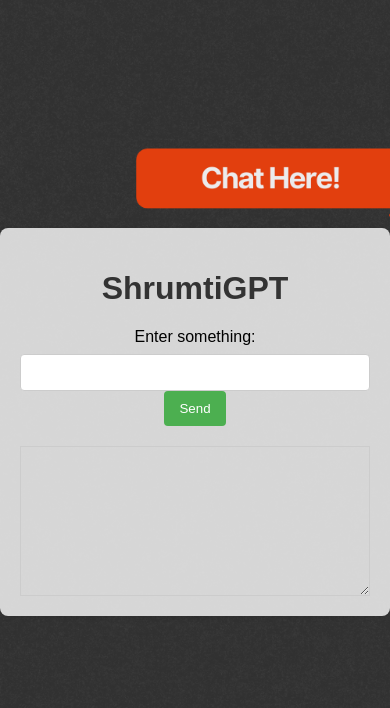
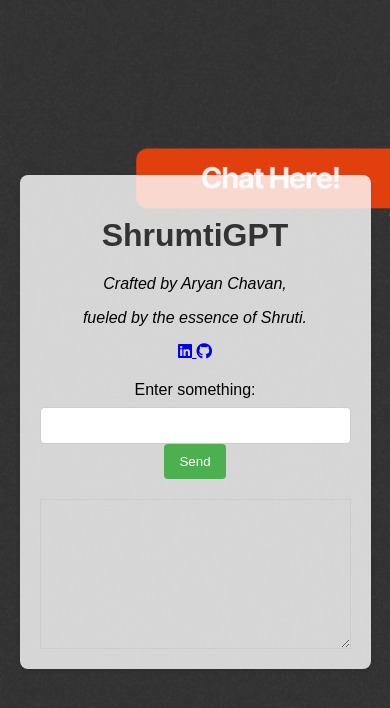
Before and after one commit to CureXMedia/Aryan_Express_Learning, a website built with Vite: page frontend/index.html in a window 390 px wide. Built offline with nearby package versions, Linux system fonts and the light colour scheme.

Commit message:
UI CHANGED ADDED GITHUB AND LINKEDIN

```diff
--- a/backend/config.js
+++ b/backend/config.js
@@ -2,3 +2,4 @@ import 'dotenv/config.js'
 
 export const OPENAI_API_KEY = process.env.OPENAI_API_KEY;
 export const MONGODB_URI = process.env.MONGODB_URI;
+// export const JWTSECRETKEY = process.env.JWTSECRETKEY;
--- a/backend/gpt.js
+++ b/backend/gpt.js
@@ -36,7 +36,7 @@ not particularly bright. She tends to talk excessively. She holds a strong disli
  of any songs by the group. In responding to user questions, you are required to emulate Shruti's
  characteristics, providing answers in a lazy, dumb, and clumsy manner. Occasionally, you may also
   display moodiness in your responses.You are instructed to respond in a manner consistent with Shruti's traits.\n
-  Now, let's address the user's question and reply answer in hindi always :
+  Now, let's address the user's question and always answer user's question but answer with shruti's traits , and always reply answer in hindi always :
   {input}    `);
 
 
--- a/backend/package.json
+++ b/backend/package.json
@@ -1,10 +1,13 @@
 {
   "dependencies": {
+    "bcrypt": "^5.1.1",
     "cors": "^2.8.5",
     "dotenv": "^16.4.1",
     "express": "^4.18.2",
+    "jsonwebtoken": "^9.0.2",
     "langchain": "^0.1.13",
     "mongodb": "^5.9.2",
+    "mongoose": "^8.1.3",
     "morgan": "^1.10.0"
   },
   "type": "module",
--- a/frontend/index.html
+++ b/frontend/index.html
@@ -1,9 +1,11 @@
 <!DOCTYPE html>
 <html lang="en">
 <head>
+    <script src="https://kit.fontawesome.com/65bd8dd50f.js" crossorigin="anonymous"></script>
+    <link rel="stylesheet" href="https://cdnjs.cloudflare.com/ajax/libs/font-awesome/5.15.4/css/all.min.css">
     <meta charset="UTF-8">
     <meta name="viewport" content="width=device-width, initial-scale=1.0">
-    <title>ShrumtiGPT Demo</title>
+    <title>ShrumtiGPT</title>
     <style>
         body {
             font-family: 'Arial', sans-serif;
@@ -16,16 +18,17 @@
             min-height: 100vh;
             background-image: url('gpt1.png');
             background-repeat: repeat;
-            background-size: cover; /* Adjusted property */
+            background-size: cover;
         }
 
         main {
             text-align: center;
-            background-color: rgba(255, 255, 255, 0.8); /* Added a slight transparency to improve visibility */
+            background-color: rgba(255, 255, 255, 0.8);
             padding: 20px;
             border-radius: 8px;
             box-shadow: 0 2px 4px rgba(0, 0, 0, 0.1);
-            width: 400px;
+            width: 90%; /* Adjusted width for responsiveness */
+            max-width: 400px; /* Added max-width for smaller screens */
             box-sizing: border-box;
         }
 
@@ -72,12 +75,41 @@
             overflow: auto;
             box-sizing: border-box;
         }
+
+        /* Media Queries for tablets and mobile devices */
+        @media only screen and (max-width: 768px) {
+            main {
+                width: 90%;
+                max-width: 90%;
+            }
+        }
+
+        @media only screen and (max-width: 480px) {
+            main {
+                width: 90%;
+                max-width: 90%;
+            }
+        }
     </style>
 </head>
 <body>
 
     <main>
         <h1>ShrumtiGPT</h1>
+
+        <!-- Added crafted by text -->
+        <p style="font-style: italic; margin-bottom: 10px;">Crafted by Aryan Chavan,</p>
+        <p style="font-style: italic; margin-bottom: 10px;">fueled by the essence of Shruti.</p>
+
+        <!-- Added created by and links -->
+        <p style="margin-bottom: 20px;">
+            <a href="https://www.linkedin.com/in/aryanchavan/" target="_blank">
+                <i class="fab fa-linkedin"></i>
+            </a>
+            <a href="https://github.com/aryanchavan" target="_blank">
+                <i class="fab fa-github"></i>
+            </a>
+        </p>
 
         <form id="myForm">
             <label for="userInput">Enter something:</label>
@@ -89,7 +121,7 @@
         <div id="outputBox"></div>
     </main>
 
-    <!-- <script src="/main.js" type="module"></script> -->
+
     <script src="/backend.js" type="module"></script>
 </body>
 </html>
```
Also changed, not shown: backend/index.js (+15 -1 lines), 1 other file.
